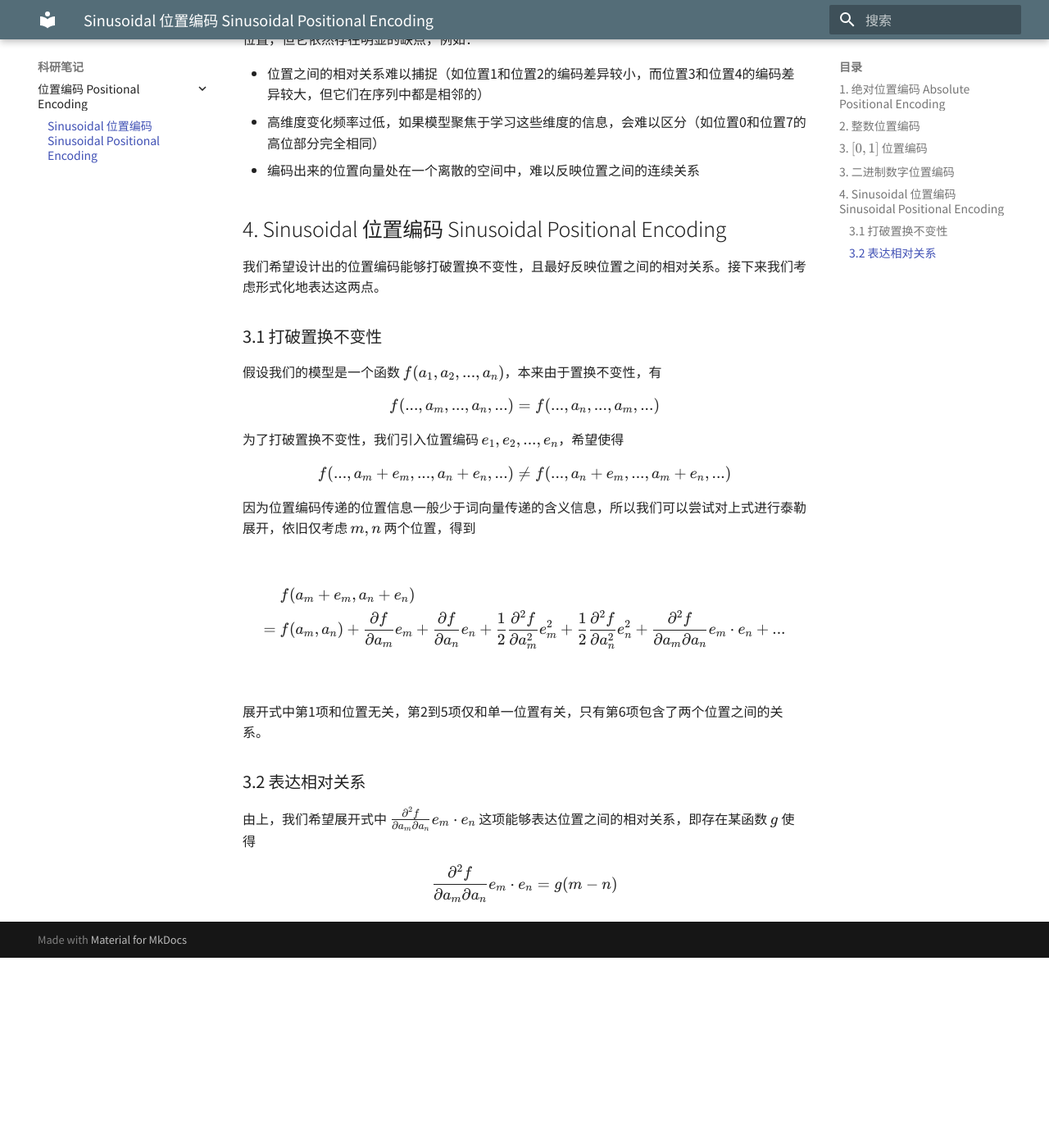
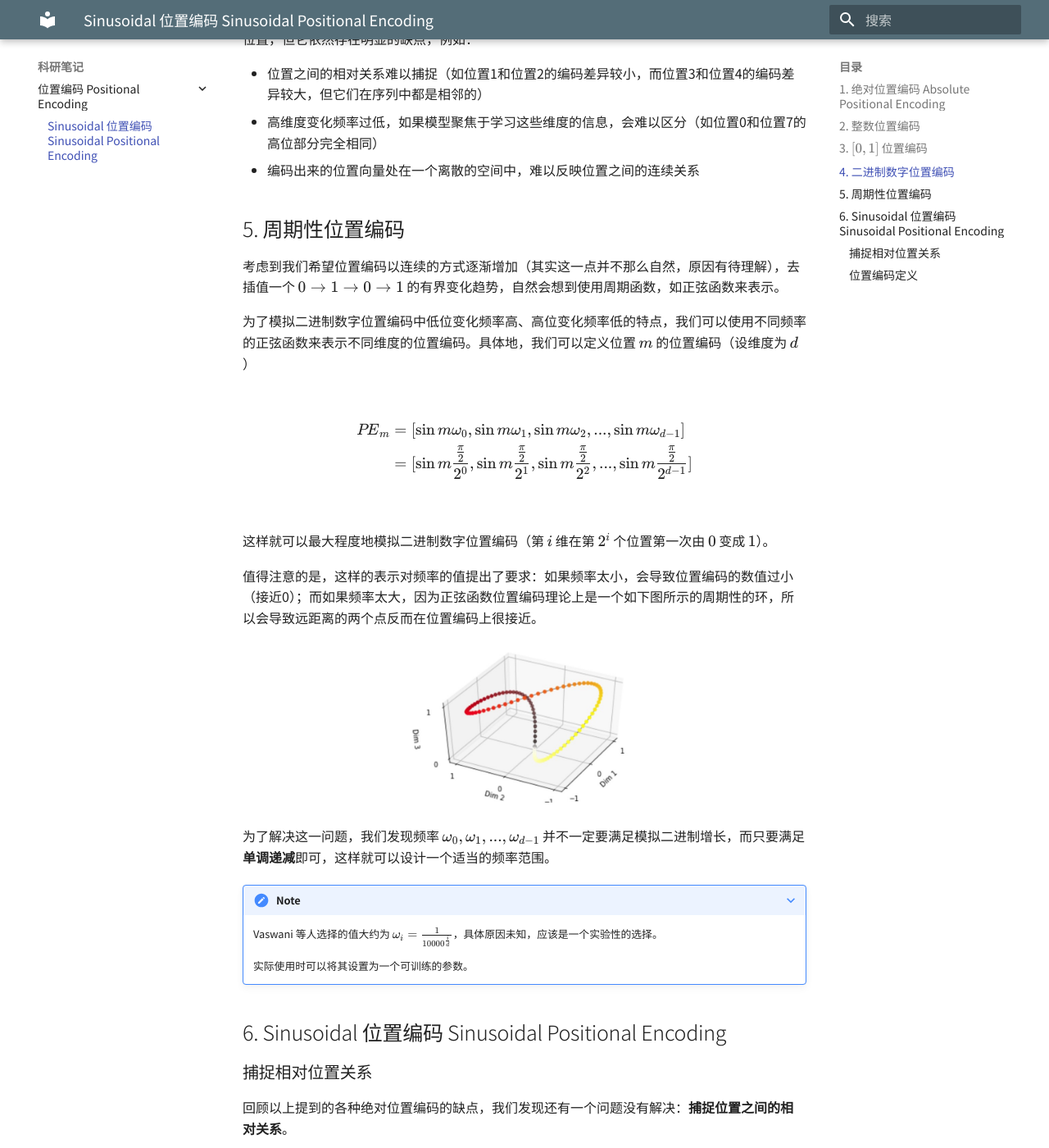
Before and after one commit to Shallowy/notebook, an MkDocs documentation site: the page built from docs/research_notes/positional_encoding/sinusoidal.md, in a window 1280 px wide and 1400 px high, scrolled down 2808 px. Shown: the whole window at 82% size. Built offline with MkDocs 1.6.1 and Material for MkDocs 9.7.7, drawn with Linux system fonts in a browser that asks for light colours; comment, search, counter and statistics services are not loaded; before the commit the page ends 3976 px from its top, so only the background shows below that; some of the changed text lies outside the part shown.

Commit message:
sinusoidal updated

```diff
--- a/docs/research_notes/positional_encoding/sinusoidal.md
+++ b/docs/research_notes/positional_encoding/sinusoidal.md
@@ -44,7 +44,7 @@
 
 ## 3. $[0, 1]$ 位置编码
 
-另一种简单的绝对位置编码方法是将位置索引归一化到 $[0, 1]$ 范围内：
+为解决整数位置编码的问题，一种绝对位置编码方法是将位置索引归一化到 $[0, 1]$ 范围内：
 
 | 位置 | 向量表示       |
 | ---- | -------------- |
@@ -58,7 +58,7 @@
 
 - 当序列长度变化时，同一位置的编码、位置间的相对距离也会变化，导致模型难以适应不同长度的序列
 
-## 3. 二进制数字位置编码
+## 4. 二进制数字位置编码
 
 另一种绝对位置编码方法是使用二进制数字的向量形式表示位置索引。
 
@@ -81,7 +81,80 @@
 - 高维度变化频率过低，如果模型聚焦于学习这些维度的信息，会难以区分（如位置0和位置7的高位部分完全相同）
 - 编码出来的位置向量处在一个离散的空间中，难以反映位置之间的连续关系
 
-## 4. Sinusoidal 位置编码 Sinusoidal Positional Encoding
+## 5. 周期性位置编码
+
+考虑到我们希望位置编码以连续的方式逐渐增加（其实这一点并不那么自然，原因有待理解），去插值一个 $0\rightarrow 1\rightarrow 0\rightarrow 1$ 的有界变化趋势，自然会想到使用周期函数，如正弦函数来表示。
+
+为了模拟二进制数字位置编码中低位变化频率高、高位变化频率低的特点，我们可以使用不同频率的正弦函数来表示不同维度的位置编码。具体地，我们可以定义位置 $m$ 的位置编码（设维度为 $d$ ）
+
+$$ \begin{aligned} {PE}_m &= [\sin{m\omega_0}, \sin{m\omega_1}, \sin{m\omega_2}, ..., \sin{m\omega_{d-1}}] \\ &= [\sin{m\frac{\frac{\pi}{2}}{2^0}}, \sin{m\frac{\frac{\pi}{2}}{2^1}}, \sin{m\frac{\frac{\pi}{2}}{2^2}}, ..., \sin{m\frac{\frac{\pi}{2}}{2^{d - 1}}}] \end{aligned} $$
+
+这样就可以最大程度地模拟二进制数字位置编码（第 $i$ 维在第 $2^i$ 个位置第一次由 $0$ 变成 $1$）。
+
+值得注意的是，这样的表示对频率的值提出了要求：如果频率太小，会导致位置编码的数值过小（接近0）；而如果频率太大，因为正弦函数位置编码理论上是一个如下图所示的周期性的环，所以会导致远距离的两个点反而在位置编码上很接近。
+
+<figure markdown="span">
+     ![](img/02.jpg){width="300"}
+</figure>
+
+为了解决这一问题，我们发现频率 $\omega_0, \omega_1, ..., \omega_{d - 1}$ 并不一定要满足模拟二进制增长，而只要满足**单调递减**即可，这样就可以设计一个适当的频率范围。
+
+???+ note
+    Vaswani 等人选择的值大约为 $\omega_i = \frac{1}{10000^{\frac{i}{d}}}$，具体原因未知，应该是一个实验性的选择。
+
+    实际使用时可以将其设置为一个可训练的参数。
+
+## 6. Sinusoidal 位置编码 Sinusoidal Positional Encoding
+
+### 捕捉相对位置关系
+
+回顾以上提到的各种绝对位置编码的缺点，我们发现还有一个问题没有解决：**捕捉位置之间的相对关系**。
+
+由上文的例子，我们倾向于希望位置1和位置2的关系，与位置3和位置4的关系是类似的甚至相同的。而如何定义“位置之间的关系”呢？普遍意义上，transformer使用了**线性变换**来生成查询、键和值，这就是一种广义上的“关系”。所以，如果我们也能够使用线性变换来“移动”位置编码，就非常理想了，即：
+
+$$ {PE}_{m+k} = T_k \cdot {PE}_m $$
+
+其中 $T_k$ 是一个与位置偏移 $k$ 相关的线性变换矩阵。
+
+在三角函数中，平移等价于相位的变化，对应于**旋转变换**这一类线性变换，所以我们可以利用恒等式
+
+$$ \begin{bmatrix} \sin(x + \phi) \\ \cos(x + \phi) \end{bmatrix} = \begin{bmatrix} \cos(\phi) & \sin(\phi) \\ -\sin(\phi) & \cos(\phi) \end{bmatrix} \begin{bmatrix} \sin(x) \\ \cos(x) \end{bmatrix} $$
+
+来设计位置编码上的线性变换。因此，我们尝试将位置编码的每两个维度作为一组，使用相同频率的正余弦函数来表示：
+
+$$ \begin{aligned} {PE}_m = [ \sin{(m\omega_0)}, \cos{(m\omega_0)}, \sin{(m\omega_1)}, \cos{(m\omega_1)}, ..., \sin{(m\omega_{\frac{d}{2}-1})}, \cos{(m\omega_{\frac{d}{2}-1})} ] \end{aligned} $$
+
+这样一来，我们就可以定义线性变换
+
+$$ T_k = \begin{bmatrix} R(k\omega_0) & 0 & ... & 0 \\ 0 & R(k\omega_1) & ... & 0 \\ ... & ... & ... & ... \\ 0 & 0 & ... & R(k\omega_{\frac{d}{2}-1}) \end{bmatrix} $$
+
+其中 $R(\theta) = \begin{bmatrix} \cos(\theta) & \sin(\theta) \\ -\sin(\theta) & \cos(\theta) \end{bmatrix}$.
+
+### 位置编码定义
+
+Sinusoidal 位置编码的正式定义为：
+
+$$ \begin{aligned} {PE}_{pos, 2i} &= \sin{\left(pos \cdot \frac{1}{10000^{\frac{2i}{d}}}\right)} \\ {PE}_{pos, 2i+1} &= \cos{\left(pos \cdot \frac{1}{10000^{\frac{2i}{d}}}\right)} \end{aligned} $$
+
+其中 $pos$ 是位置索引，$i$ 是维度索引，$d$ 是位置编码的总维度。
+
+???+ note "Sinusoidal 位置编码的一点性质"
+
+    容易证明，两不同位置的编码之间的点积只与它们的相对位置有关，且具有远程衰减的特点，且无方向性。
+
+    暂时不知道这一性质是否有实际意义，因为位置编码的数值相对于词向量来说较小，所以点积的值也会较小。
+
+    <figure markdown="span">
+        ![](img/03.jpg){width="400"}
+    </figure>
+
+    但这个性质或许可以解释二进制数字编码中“高维度变化频率过低，如果模型聚焦于学习这些维度的信息，会难以区分”的问题：模型可以利用高频的维度来捕捉短距离信息，而利用低频的维度来捕捉长距离信息。
+
+    <figure markdown="span">
+        ![](img/04.jpg){width="400"}
+    </figure>
+
+<!-- ## 4. Sinusoidal 位置编码 Sinusoidal Positional Encoding
 
 我们希望设计出的位置编码能够打破置换不变性，且最好反映位置之间的相对关系。接下来我们考虑形式化地表达这两点。
 
@@ -99,4 +172,4 @@
 
 ### 3.2 表达相对关系
 
-由上，我们希望展开式中 $ \frac{\partial^2 f}{\partial a_m \partial a_n} e_m \cdot e_n $ 这项能够表达位置之间的相对关系，即存在某函数 $g$ 使得 $$ \frac{\partial^2 f}{\partial a_m \partial a_n} e_m \cdot e_n = g(m - n) $$
+由上，我们希望展开式中 $ \frac{\partial^2 f}{\partial a_m \partial a_n} e_m \cdot e_n $ 这项能够表达位置之间的相对关系，即存在某函数 $g$ 使得 $$ \frac{\partial^2 f}{\partial a_m \partial a_n} e_m \cdot e_n = g(m - n) $$ -->
```
Also changed, not shown: other parts of docs/research_notes/positional_encoding/sinusoidal.md (+1 -1 lines), docs/research_notes/positional_encoding/img/02.jpg (added), docs/research_notes/positional_encoding/img/03.jpg (added), docs/research_notes/positional_encoding/img/04.jpg (added).
